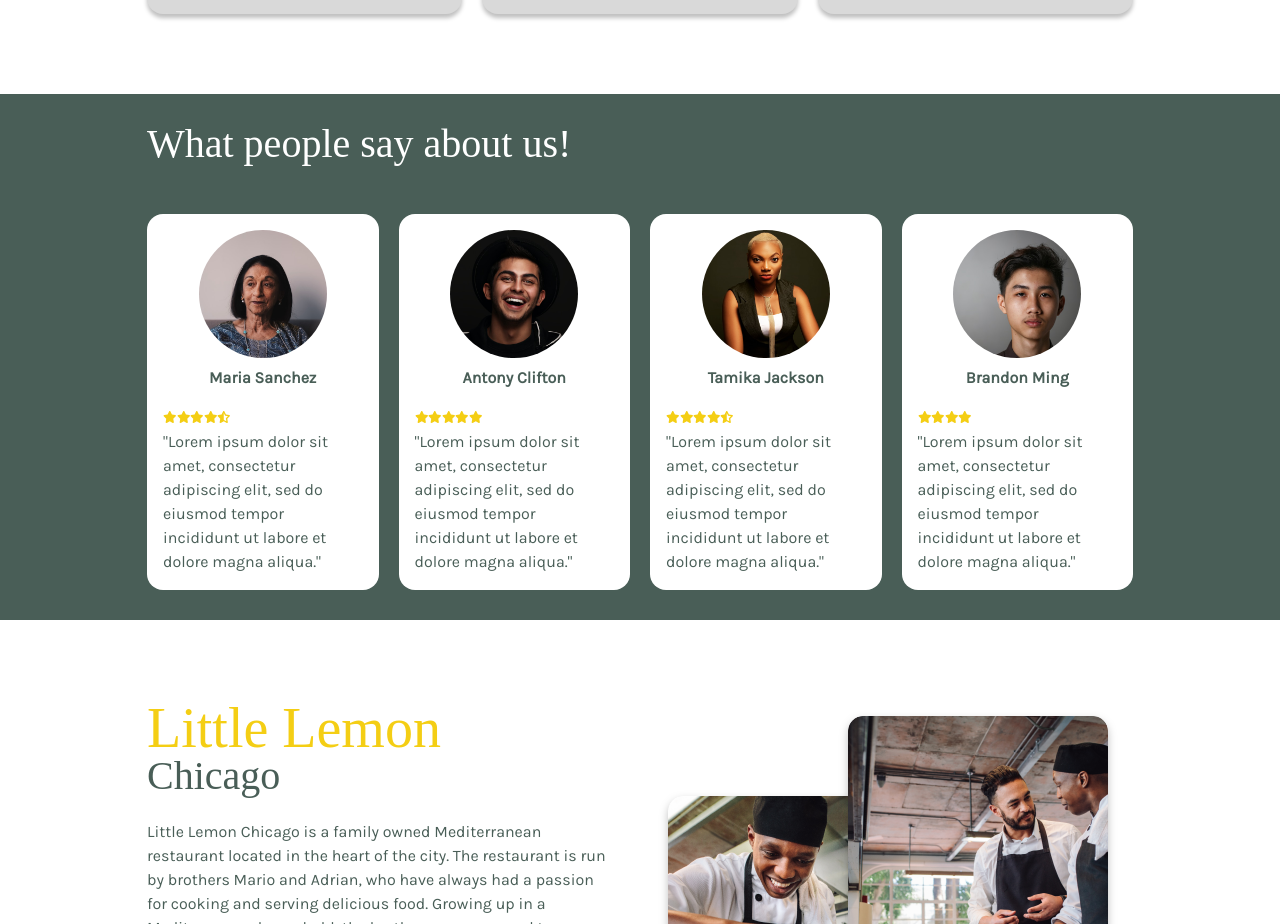
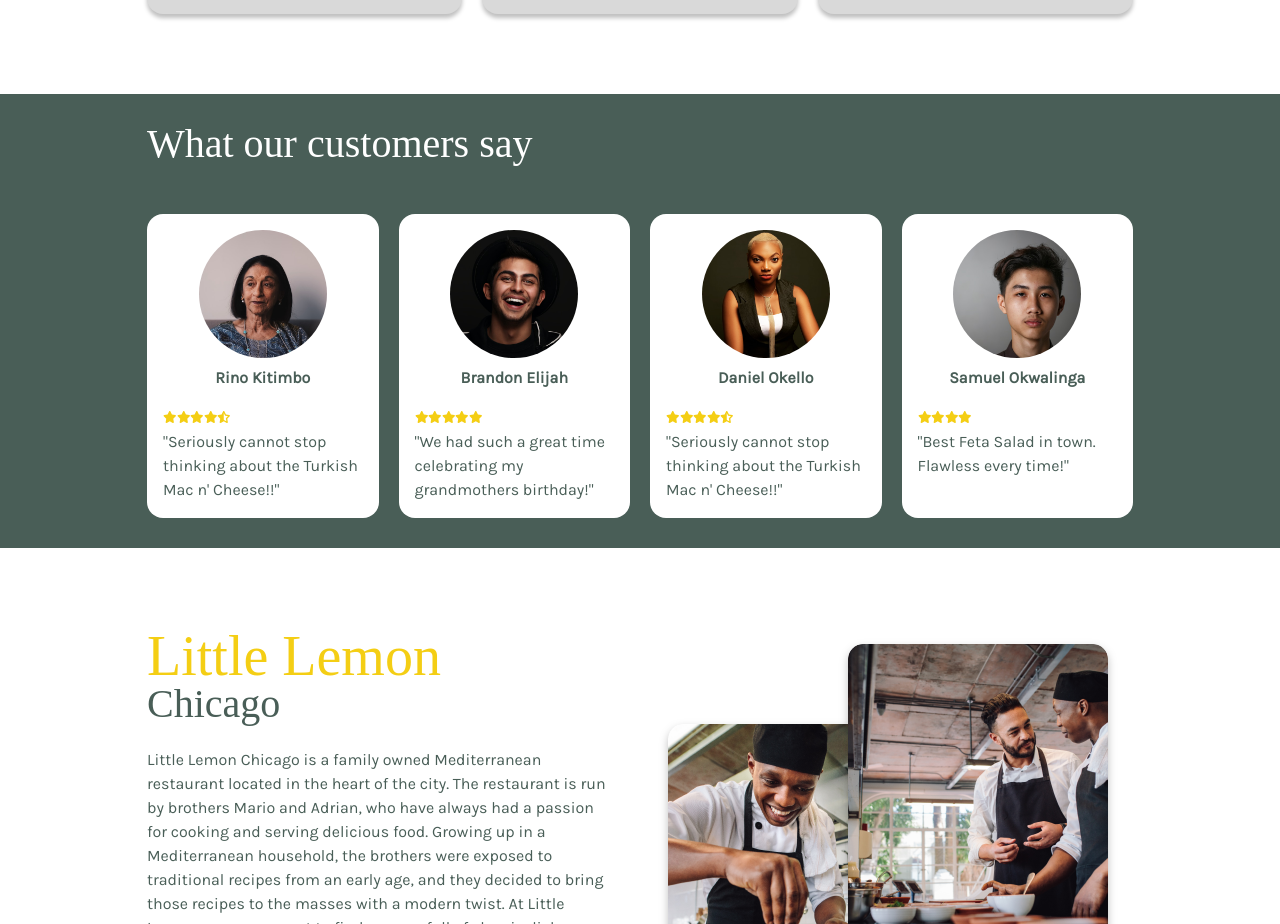
Before and after one commit to KitimboRino/meta-developer-frontend-capstone-project, a React (Create React App) app: page / in a window 1280 px wide. Shown: the part 1180-2104 px from the top of the page. Built offline with nearby package versions, Linux system fonts and the light colour scheme; a web font is replaced by a local one.

Commit message:
feat: testimonial section

```diff
--- a/src/components/pages/Home/TestimonialCard.css
+++ b/src/components/pages/Home/TestimonialCard.css
@@ -1,7 +1,7 @@
 .testimonial-card {
   grid-column: auto;
   grid-row: 2;
-  min-height: 22.75rem;
+  min-height: 18rem;
   display: flex;
   flex-direction: column;
   height: 100%;
@@ -27,8 +27,8 @@
 /*-- Media queries ------------------------------------------------------*/
 
 @media (max-width: 949px) {
-.testimonial-card {
-  grid-column: auto;
-  grid-row: auto;
+  .testimonial-card {
+    grid-column: auto;
+    grid-row: auto;
+  }
 }
-}
--- a/src/components/pages/Home/Testimonials.js
+++ b/src/components/pages/Home/Testimonials.js
@@ -7,32 +7,28 @@ import TestimonialCard from './TestimonialCard';
 
 const customers = [
   {
-    fullName: 'Maria Sanchez',
+    fullName: 'Rino Kitimbo',
     image: customer1Image,
     rating: [1, 1, 1, 1, 0.5],
-    says: `Lorem ipsum dolor sit amet, consectetur adipiscing elit, sed do
-      eiusmod tempor incididunt ut labore et dolore magna aliqua.`,
+    says: `Seriously cannot stop thinking about the Turkish Mac n' Cheese!!`,
   },
   {
-    fullName: 'Antony Clifton',
+    fullName: 'Brandon Elijah',
     image: customer2Image,
     rating: [1, 1, 1, 1, 1],
-    says: `Lorem ipsum dolor sit amet, consectetur adipiscing elit, sed do
-      eiusmod tempor incididunt ut labore et dolore magna aliqua.`,
+    says: `We had such a great time celebrating my grandmothers birthday!`,
   },
   {
-    fullName: 'Tamika Jackson',
+    fullName: 'Daniel Okello',
     image: customer3Image,
     rating: [1, 1, 1, 1, 0.5],
-    says: `Lorem ipsum dolor sit amet, consectetur adipiscing elit, sed do
-      eiusmod tempor incididunt ut labore et dolore magna aliqua.`,
+    says: `Seriously cannot stop thinking about the Turkish Mac n' Cheese!!`,
   },
   {
-    fullName: 'Brandon Ming',
+    fullName: 'Samuel Okwalinga',
     image: customer4Image,
     rating: [1, 1, 1, 1],
-    says: `Lorem ipsum dolor sit amet, consectetur adipiscing elit, sed do
-      eiusmod tempor incididunt ut labore et dolore magna aliqua.`,
+    says: `Best Feta Salad in town. Flawless every time!`,
   },
 ];
 
@@ -40,11 +36,11 @@ const Testimonials = () => {
   return (
     <section className="testimonials">
       <div className="container grid">
-        <h2>What people say about us!</h2>
+        <h2>What our customers say</h2>
         {customers.map((customer, index) =>
           <TestimonialCard key={index} customer={customer} />
         )}
-     </div>
+      </div>
     </section>
   );
 };
```
